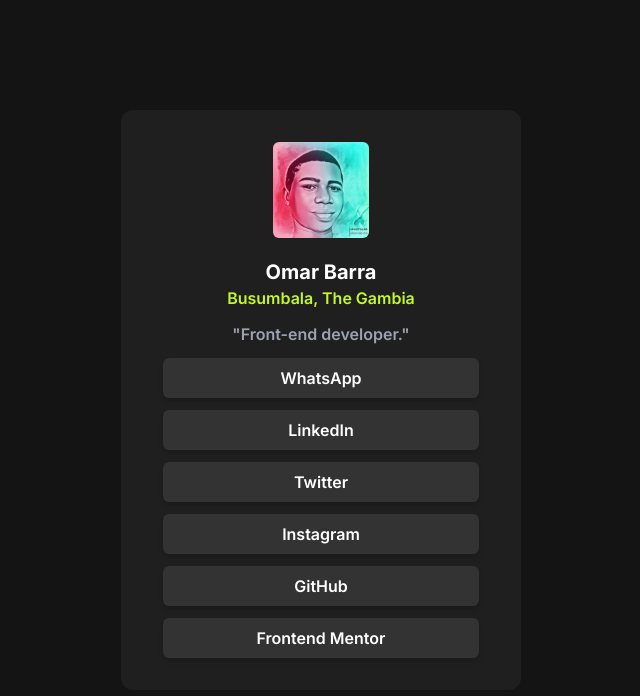
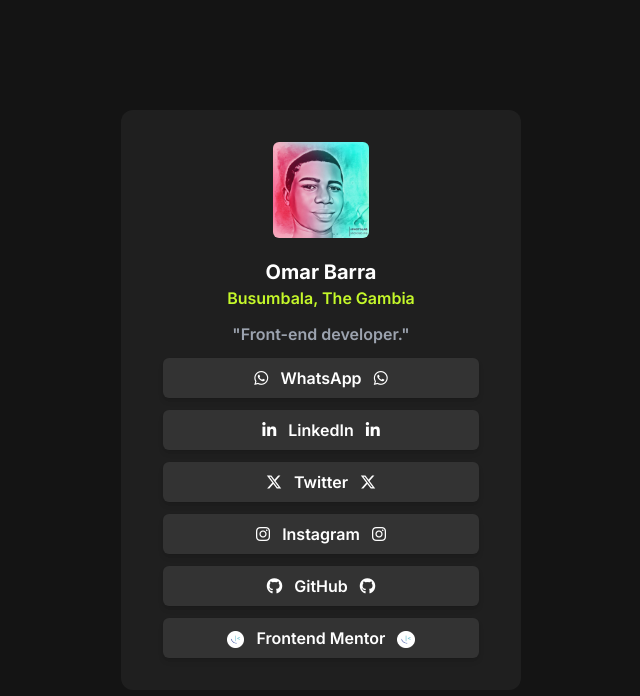
Before and after one commit to Baraski-jr/profile, a website: page index.html in a window 1280 px wide. Shown: the whole page, without its empty margins (319-959 px from the left). Drawn offline with nearby package versions, Linux system fonts and the light colour scheme.

Commit message:
Add the icons to the links

```diff
--- a/index.html
+++ b/index.html
@@ -11,7 +11,10 @@
   <link href="https://fonts.googleapis.com/css2?family=Inter:wght@100..900&display=swap" rel="stylesheet">
 
   <title>jr baraski profile</title>
+  <!-- Tailwind -->
   <script src="https://cdn.tailwindcss.com"></script>
+  <!-- FontAwsome -->
+  <script src="https://kit.fontawesome.com/8375bfdc1d.js" crossorigin="anonymous"></script>
 
 </head>
 
@@ -31,12 +34,42 @@
           <p class="">"Front-end developer."</p>
         </div>
         <div class="flex flex-col space-y-3">
-          <a class="w-[90%] mx-auto py-2 rounded-md text-center text-white font-semibold bg-[#333333] shadow-md hover:bg-[#c5f82a] hover:text-black transition-all duration-300" target=”_blank” a href=" https://wa.me/qr/IFDVSIE4HPXVN1 ">WhatsApp</a>
-          <a class="w-[90%] mx-auto py-2 rounded-md text-center text-white font-semibold bg-[#333333] shadow-md hover:bg-[#c5f82a] hover:text-black transition-all duration-300" target=”_blank” a href="https://www.linkedin.com/in/omar-barra-853484225/">LinkedIn</a>
-          <a class="w-[90%] mx-auto py-2 rounded-md text-center text-white font-semibold bg-[#333333] shadow-md hover:bg-[#c5f82a] hover:text-black transition-all duration-300" target=”_blank” a href="https://x.com/jrbaraski">Twitter</a>
-          <a class="w-[90%] mx-auto py-2 rounded-md text-center text-white font-semibold bg-[#333333] shadow-md hover:bg-[#c5f82a] hover:text-black transition-all duration-300" target=”_blank” a href="https://www.instagram.com/jr.baraski/">Instagram</a>
-          <a class="w-[90%] mx-auto py-2 rounded-md text-center text-white font-semibold bg-[#333333] shadow-md hover:bg-[#c5f82a] hover:text-black transition-all duration-300" target=”_blank” a href="https://github.com/Baraski-jr" >GitHub</a>
-          <a class="w-[90%] mx-auto py-2 rounded-md text-center text-white font-semibold bg-[#333333] shadow-md hover:bg-[#c5f82a] hover:text-black transition-all duration-300" target=”_blank” a href="https://www.frontendmentor.io/profile/Baraski-jr">Frontend Mentor</a>
+
+          <a class="w-[90%] mx-auto py-2 rounded-md text-center text-white font-semibold bg-[#333333] shadow-md hover:bg-[#c5f82a] hover:text-black transition-all duration-300" target=”_blank” a href=" https://wa.me/qr/IFDVSIE4HPXVN1 ">
+            <i class="fa-brands fa-whatsapp"></i>
+            <span class="mx-2">WhatsApp</span>
+            <i class="fa-brands fa-whatsapp"></i>
+          </a>
+
+          <a class="w-[90%] mx-auto py-2 rounded-md text-center text-white font-semibold bg-[#333333] shadow-md hover:bg-[#c5f82a] hover:text-black transition-all duration-300" target=”_blank” a href="https://www.linkedin.com/in/omar-barra-853484225/">
+            <i class="fa-brands fa-linkedin-in"></i>
+            <span class="mx-2">LinkedIn</span>
+            <i class="fa-brands fa-linkedin-in"></i>
+          </a>
+
+          <a class="w-[90%] mx-auto py-2 rounded-md text-center text-white font-semibold bg-[#333333] shadow-md hover:bg-[#c5f82a] hover:text-black transition-all duration-300" target=”_blank” a href="https://x.com/jrbaraski">
+            <i class="fa-brands fa-x-twitter"></i>
+            <span class="mx-2">Twitter</span>
+            <i class="fa-brands fa-x-twitter"></i>
+          </a>
+
+          <a class="w-[90%] mx-auto py-2 rounded-md text-center text-white font-semibold bg-[#333333] shadow-md hover:bg-[#c5f82a] hover:text-black transition-all duration-300" target=”_blank” a href="https://www.instagram.com/jr.baraski/">
+            <i class="fa-brands fa-instagram"></i>
+            <span class="mx-2">Instagram</span>
+            <i class="fa-brands fa-instagram"></i>
+          </a>
+
+          <a class="w-[90%] mx-auto py-2 rounded-md text-center text-white font-semibold bg-[#333333] shadow-md hover:bg-[#c5f82a] hover:text-black transition-all duration-300" target=”_blank” a href="https://github.com/Baraski-jr">
+            <i class="fa-brands fa-github"></i>
+            <span class="mx-2">GitHub</span>
+            <i class="fa-brands fa-github"></i>
+          </a>
+
+          <a class="w-[90%] mx-auto py-2 rounded-md text-center text-white font-semibold bg-[#333333] shadow-md hover:bg-[#c5f82a] hover:text-black transition-all duration-300" target=”_blank” a href="https://www.frontendmentor.io/profile/Baraski-jr">
+            <img src="assets/images/favicon-32x32.png" alt="" class="inline w-[1.1rem] h-[1.1rem]">
+            <span class="mx-2">Frontend Mentor</span>
+            <img src="assets/images/favicon-32x32.png" alt="" class="inline w-[1.1rem] h-[1.1rem]">
+          </a>
         </div>
       </figcaption>
     </figure>
```
Also changed, not shown: assets/images/favicon-32x32.png (added).
